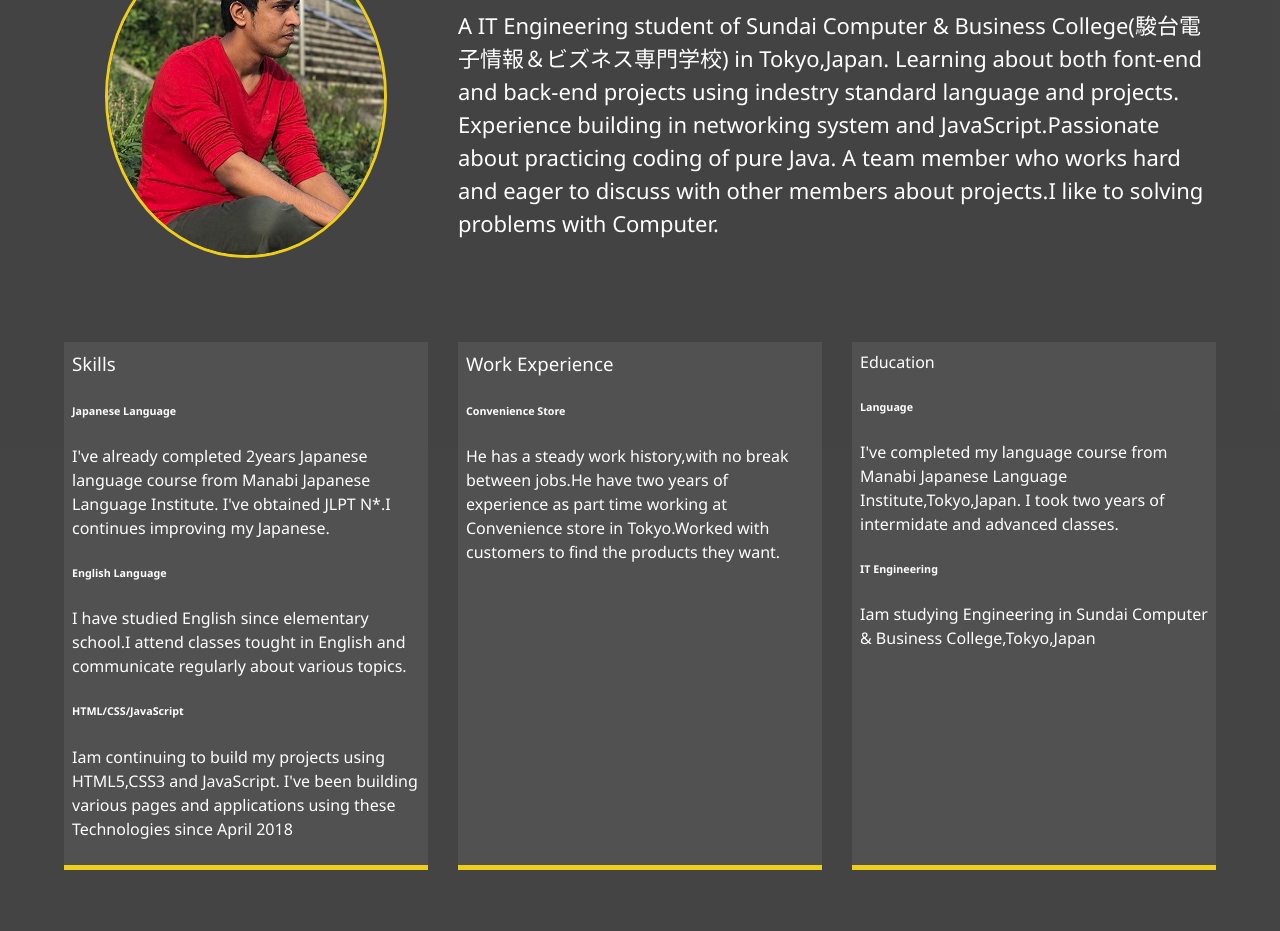
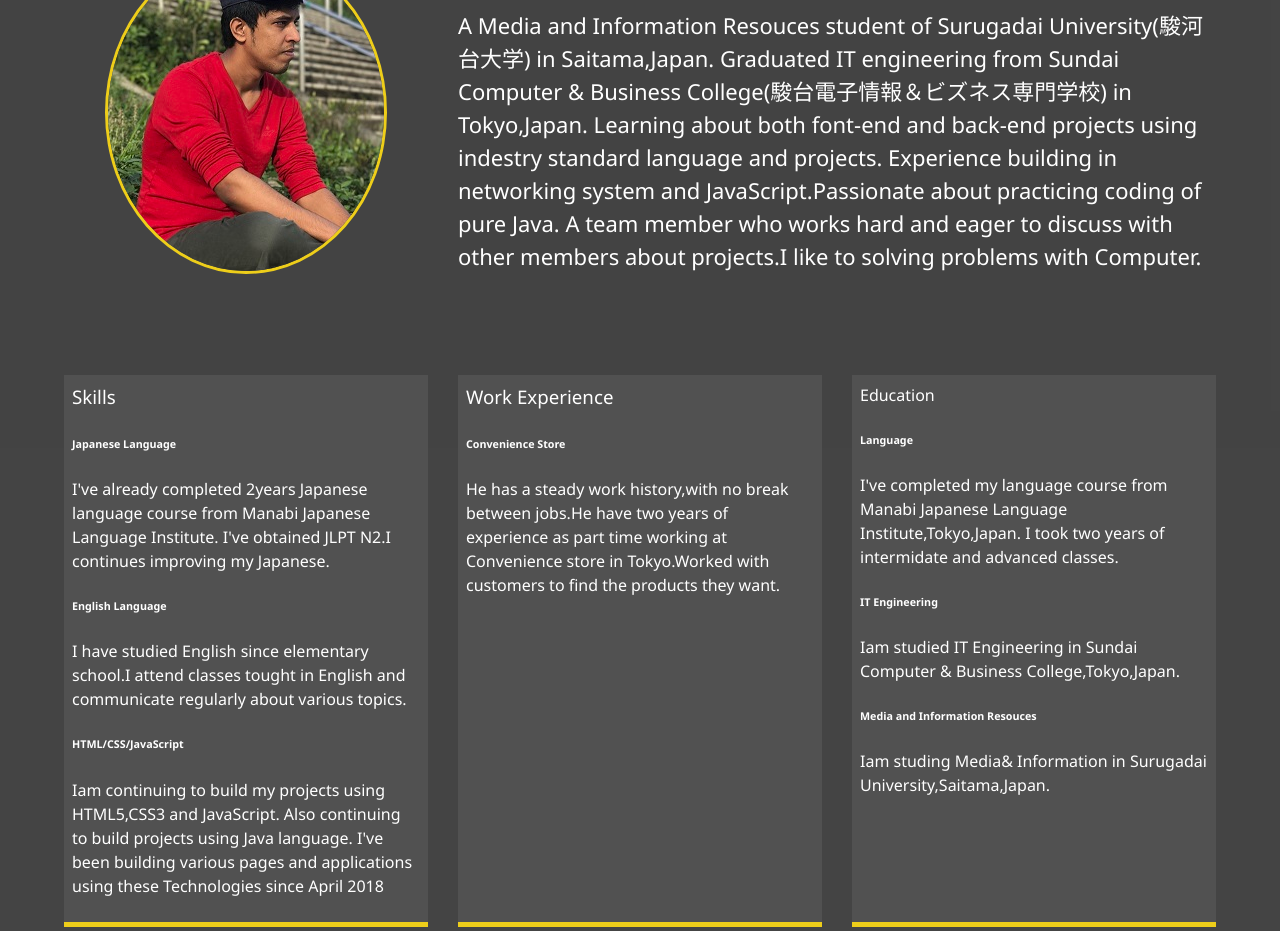
Before and after one commit to EshanShahin/Bhuiyan-Md-Shahin, a plain HTML site: page about.html in a window 1280 px wide. Shown: the part 352-1283 px from the top of the page. Drawn offline with Linux system fonts and the light colour scheme.

Commit message:
Update about.html

```diff
--- a/about.html
+++ b/about.html
@@ -44,7 +44,8 @@
         <div class="bio">
 
             <h3 class="text-secondary bio-title">BIO</h3>
-            <p>A IT Engineering student of Sundai Computer & Business College(駿台電子情報＆ビズネス専門学校) in Tokyo,Japan.
+            <p>A Media and Information Resouces student of Surugadai University(駿河台大学) in Saitama,Japan.
+                Graduated IT engineering from Sundai Computer & Business College(駿台電子情報＆ビズネス専門学校) in Tokyo,Japan.
                 Learning about both font-end and back-end projects using indestry standard language and projects.
                 Experience building in networking system and JavaScript.Passionate about practicing coding of pure
                 Java.
@@ -56,12 +57,13 @@
             <h3 class="me-info">Skills</h3>
             <h6>Japanese Language</h6>
             <p>I've already completed 2years Japanese language course from Manabi Japanese Language Institute.
-                I've obtained JLPT N*.I continues improving my Japanese.</p>
+                I've obtained JLPT N2.I continues improving my Japanese.</p>
             <h6>English Language</h6>
             <p>I have studied English since elementary school.I attend classes tought in English and communicate
                 regularly about various topics.</p>
             <h6>HTML/CSS/JavaScript</h6>
             <p>Iam continuing to build my projects using HTML5,CSS3 and JavaScript.
+               Also continuing to build projects using Java language.
                 I've been building various pages and applications using these Technologies since April 2018</p>
         </div>
         <div class="job job-2">
@@ -77,7 +79,9 @@
             <p>I've completed my language course from Manabi Japanese Language Institute,Tokyo,Japan. I took two years
                 of intermidate and advanced classes.
                 <h6>IT Engineering</h6>
-                Iam studying Engineering in Sundai Computer & Business College,Tokyo,Japan</p>
+                Iam studied IT Engineering in Sundai Computer & Business College,Tokyo,Japan.
+        <h6>Media and Information Resouces</h6>
+            Iam studing Media& Information in Surugadai University,Saitama,Japan.</p>
         </div>
     </div>
 </main>
```
